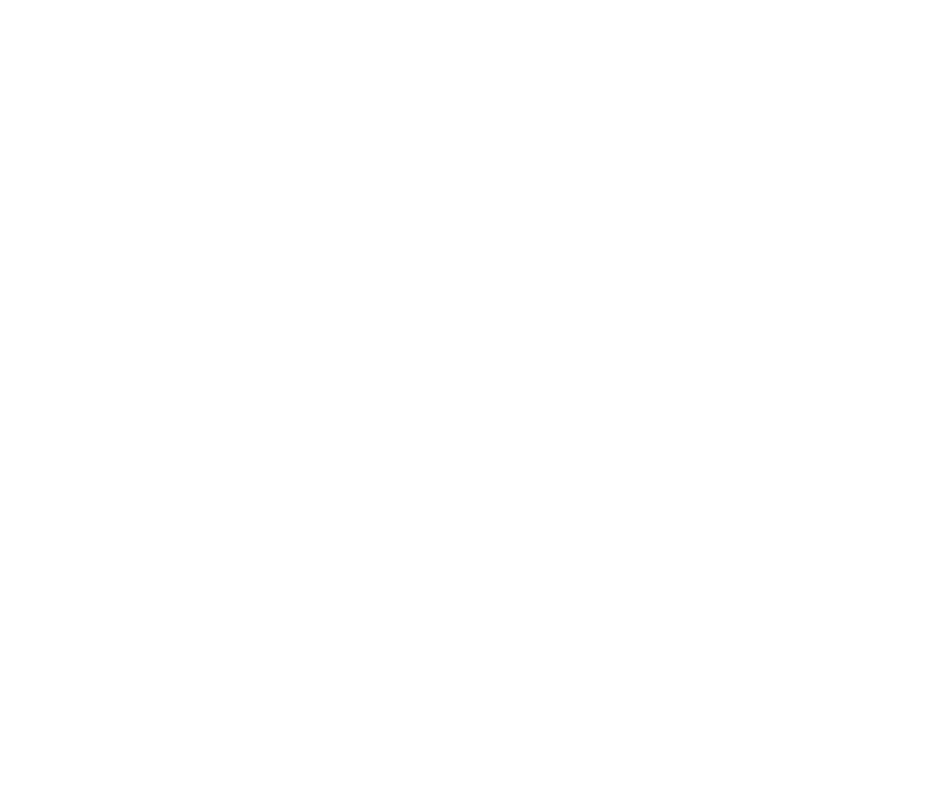
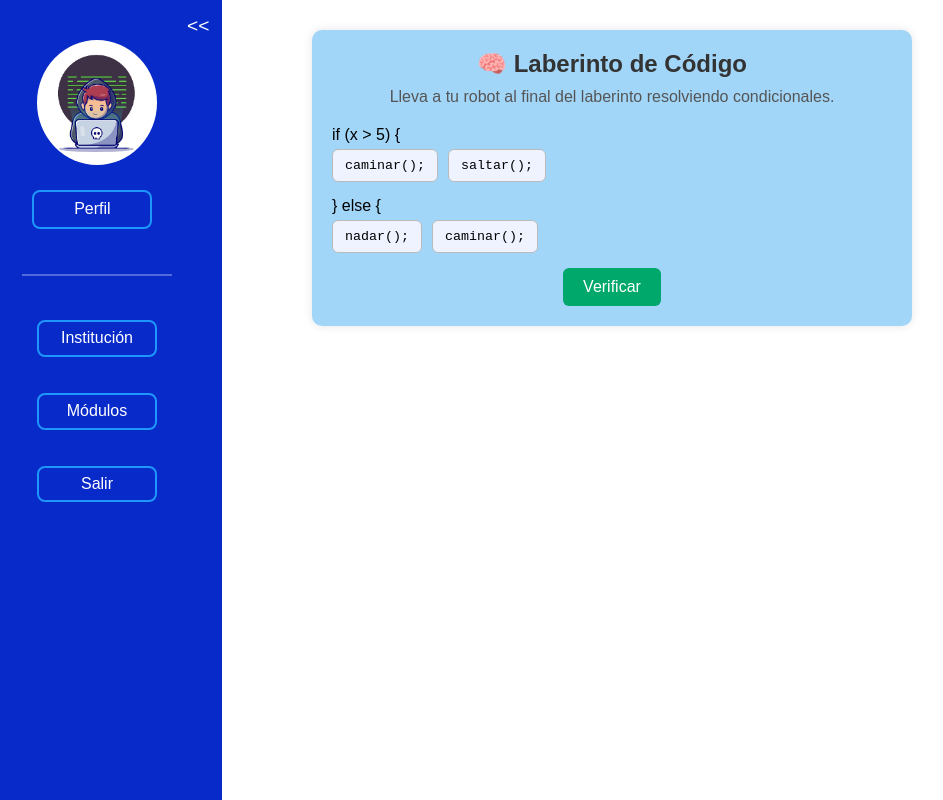
Before and after one commit to Darpsi/Frontend-CodeKids, a React (Create React App) app: page /maze in a window 1280 px wide. Before the commit this address had no page. Shown: the whole page, without its empty margins (28-971 px from the left). Built offline with nearby package versions, Linux system fonts and the light colour scheme; a web font is replaced by a local one.

Commit message:
Modulo 2, minijuegos creados
Creación del minijuego de sort, el laberinto y el bug catcher, aún falta decorarlos y cambiar las preguntas para que se acomoden a los respectivos temas

```diff
--- a/src/assets/styles/Bug-catcher.css
+++ b/src/assets/styles/Bug-catcher.css
@@ -57,3 +57,19 @@
     text-align: center;
     color: #222;
   }
+
+  .caterpillar {
+    position: absolute;
+    transform: scalex(-1);
+    top: 500px;
+    left: 50%;
+    width: 200px;
+    height: 200px;
+    transition: transform 0.2s;
+    z-index: 10;
+  }
+
+  .bug-catcher-end {
+    text-align: center;
+    margin-top: 20px;
+  }
--- /dev/null
+++ b/src/assets/styles/Maze.css
@@ -0,0 +1,96 @@
+.code-maze-card {
+    max-width: 600px;
+    margin: 30px auto;
+    padding: 20px;
+    background-color: #a2d6f9;
+    border-radius: 10px;
+    box-shadow: 0 0 10px rgba(0, 0, 0, 0.1);
+    font-family: sans-serif;
+  }
+
+  .code-maze-title {
+    font-size: 24px;
+    text-align: center;
+    margin-bottom: 10px;
+    color: #333;
+  }
+
+  .code-maze-prompt {
+    font-size: 16px;
+    margin-bottom: 20px;
+    text-align: center;
+    color: #555;
+  }
+
+  .code-maze-step {
+    margin-bottom: 15px;
+  }
+
+  .code-maze-options {
+    display: flex;
+    flex-wrap: wrap;
+    gap: 10px;
+    margin-top: 5px;
+  }
+
+  .code-maze-option {
+    padding: 8px 12px;
+    background-color: #eef3ff;
+    border: 1px solid #bbb;
+    border-radius: 6px;
+    cursor: pointer;
+    font-family: monospace;
+  }
+
+  .code-maze-option.selected {
+    background-color: #aee8c7;
+    border-color: #00a86b;
+  }
+
+  .code-maze-button,
+  .code-maze-next {
+    margin-top: 15px;
+    padding: 10px 20px;
+    background-color: #00a86b;
+    color: white;
+    border: none;
+    border-radius: 6px;
+    font-size: 16px;
+    cursor: pointer;
+    display: block;
+    margin-left: auto;
+    margin-right: auto;
+  }
+
+  .code-maze-button:hover,
+  .code-maze-next:hover {
+    background-color: #008e5b;
+  }
+
+  .code-maze-feedback {
+    margin-top: 15px;
+    font-weight: bold;
+    text-align: center;
+  }
+
+  .code-maze-end {
+    text-align: center;
+    margin-top: 20px;
+    font-size: 18px;
+    color: #444;
+  }
+
+  .code-maze-return {
+    margin-top: 15px;
+    padding: 10px 20px;
+    background-color: #6c757d;
+    color: white;
+    border: none;
+    border-radius: 6px;
+    font-size: 15px;
+    cursor: pointer;
+  }
+
+  .code-maze-return:hover {
+    background-color: #5a6268;
+  }
--- a/src/components/Codesorter.jsx
+++ b/src/components/Codesorter.jsx
@@ -1,33 +1,33 @@
 import React, { useEffect, useState } from "react";
 import "../assets/styles/Code-sorter.css";
+import BarraLateral from "../components/Sidebar";
 
-const CodeSorter = ({ prompt, correctOrder, onSuccess, disabled }) => {
+const CodeSorter = ({ levels }) => {
+  const [currentLevel, setCurrentLevel] = useState(0);
   const [blocks, setBlocks] = useState([]);
   const [feedback, setFeedback] = useState(null);
+  const [levelPassed, setLevelPassed] = useState(false);
+  const [gameFinished, setGameFinished] = useState(false);
 
-  function shuffle(array) {
-    return array
+  const shuffle = (array) =>
+    array
       .map((item) => ({ item, sort: Math.random() }))
       .sort((a, b) => a.sort - b.sort)
       .map(({ item }) => item);
-  }
 
   useEffect(() => {
-    const fallback = [
-      "function saludar() {",
-      '  console.log("Hola mundo");',
-      "}",
-      "saludar();",
-    ];
+    if (!Array.isArray(levels) || currentLevel >= levels.length) return;
 
+    const current = levels[currentLevel];
     const codeToUse =
-      correctOrder && Array.isArray(correctOrder) && correctOrder.length > 0
-        ? correctOrder
-        : fallback;
+      current.correctOrder && Array.isArray(current.correctOrder)
+        ? current.correctOrder
+        : [];
 
     setBlocks(shuffle([...codeToUse]));
-    setFeedback(null); // limpia feedback al cambiar de nivel
-  }, [correctOrder]);
+    setFeedback(null);
+    setLevelPassed(false);
+  }, [currentLevel, levels]);
 
   const handleDrop = (e, index) => {
     const draggedIndex = e.dataTransfer.getData("text/plain");
@@ -45,40 +45,53 @@ const CodeSorter = ({ prompt, correctOrder, onSuccess, disabled }) => {
   };
 
   const checkAnswer = () => {
-    const codeToUse =
-      correctOrder && Array.isArray(correctOrder) && correctOrder.length > 0
-        ? correctOrder
-        : [
-            "function saludar() {",
-            '  console.log("Hola mundo");',
-            "}",
-            "saludar();",
-          ];
+    if (!Array.isArray(levels) || currentLevel >= levels.length) return;
 
-    const current = blocks.map((line) => line.trim()).join("");
-    const expected = codeToUse.map((line) => line.trim()).join("");
+    const current = levels[currentLevel];
+    const correct = Array.isArray(current.correctOrder)
+      ? current.correctOrder
+      : [];
 
-    const isCorrect = current === expected;
+    const normalize = (lines) =>
+      Array.isArray(lines)
+        ? lines.map((line) => line.trim().replace(/\s+/g, " ")).join("")
+        : "";
+
+    const isCorrect = normalize(blocks) === normalize(correct);
 
     if (isCorrect) {
       setFeedback("✅ ¡Perfecto! El código está en orden.");
-      if (onSuccess) onSuccess();
+      setLevelPassed(true);
+      setTimeout(() => {
+        if (currentLevel < levels.length - 1) {
+          setCurrentLevel((prev) => prev + 1);
+        } else {
+          setGameFinished(true);
+        }
+      }, 1000);
     } else {
       setFeedback("❌ Hay algo fuera de orden. Intenta de nuevo.");
     }
   };
 
+  if (!Array.isArray(levels) || levels.length === 0) {
+    return <div className="code-sorter-error">⚠️ No hay niveles disponibles.</div>;
+  }
+
+  const currentPrompt = levels[currentLevel]?.prompt || "";
+
   return (
     <div className="code-sorter-card">
+      <BarraLateral />
       <h2 className="code-sorter-title">🧩 Ordena el Código</h2>
-      <p className="code-sorter-prompt">{prompt}</p>
+      <p className="code-sorter-prompt">{currentPrompt}</p>
 
       <div className="code-sorter-blocks">
         {blocks.map((line, index) => (
           <div
             key={index}
             className="code-sorter-block"
-            draggable={!disabled}
+            draggable={!levelPassed}
             onDragStart={(e) => handleDragStart(e, index)}
             onDragOver={(e) => e.preventDefault()}
             onDrop={(e) => handleDrop(e, index)}
@@ -91,14 +104,25 @@ const CodeSorter = ({ prompt, correctOrder, onSuccess, disabled }) => {
       <button
         className="code-sorter-button"
         onClick={checkAnswer}
-        disabled={disabled}
+        disabled={levelPassed || gameFinished}
       >
         Verificar
       </button>
 
+      {feedback && <div className="code-sorter-feedback">{feedback}</div>}
 
-
-      {feedback && <div className="code-sorter-feedback">{feedback}</div>}
+      {gameFinished && (
+        <div className="code-sorter-finished">
+          🎉 ¡Felicidades! Has completado todos los niveles.
+          <br />
+          <button
+            className="code-sorter-button"
+            onClick={() => (window.location.href = "/modules/2")}
+          >
+            🏠 Volver al Menú Principal
+          </button>
+        </div>
+      )}
     </div>
   );
 };
--- /dev/null
+++ b/src/components/Maze.jsx
@@ -0,0 +1,92 @@
+import React, { useState } from "react";
+import "../assets/styles/Maze.css";
+import "../assets/styles/Maze.css";import BarraLateral from "../components/Sidebar";
+
+const CodeMaze = ({ levels }) => {
+  const [currentLevel, setCurrentLevel] = useState(0);
+  const [path, setPath] = useState([]);
+  const [feedback, setFeedback] = useState(null);
+  const [completed, setCompleted] = useState(false);
+
+  const level = levels[currentLevel];
+
+  const handleChoice = (stepIndex, choice) => {
+    const newPath = [...path];
+    newPath[stepIndex] = choice;
+    setPath(newPath);
+  };
+
+  const checkAnswer = () => {
+    const userPath = path.join(",");
+    const correctPath = level.correctPath.join(",");
+
+    if (userPath === correctPath) {
+      setFeedback("✅ ¡Has salido del laberinto!");
+      setCompleted(true);
+    } else {
+      setFeedback("❌ Camino incorrecto, intenta otra vez.");
+    }
+  };
+
+  const nextLevel = () => {
+    setCurrentLevel((prev) => prev + 1);
+    setPath([]);
+    setFeedback(null);
+    setCompleted(false);
+  };
+
+  return (
+    <div className="code-maze-card">
+        <BarraLateral />
+      <h2 className="code-maze-title">🧠 Laberinto de Código</h2>
+      <p className="code-maze-prompt">{level.prompt}</p>
+
+      {level.steps.map((step, index) => (
+        <div key={index} className="code-maze-step">
+          <p>{step.question}</p>
+          <div className="code-maze-options">
+            {step.options.map((opt, i) => (
+              <button
+                key={i}
+                className={`code-maze-option ${
+                  path[index] === i ? "selected" : ""
+                }`}
+                onClick={() => handleChoice(index, i)}
+              >
+                {opt}
+              </button>
+            ))}
+          </div>
+        </div>
+      ))}
+
+      <button
+        className="code-maze-button"
+        onClick={checkAnswer}
+        disabled={completed}
+      >
+        Verificar
+      </button>
+
+      {feedback && <div className="code-maze-feedback">{feedback}</div>}
+
+      {completed && currentLevel < levels.length - 1 && (
+        <button className="code-maze-next" onClick={nextLevel}>
+          Siguiente Nivel →
+        </button>
+      )}
+
+        {completed && currentLevel === levels.length - 1 && (
+        <div className="code-maze-end">
+            🎉 ¡Completaste todos los niveles!
+            <br />
+            <button className="code-maze-return" onClick={() => window.location.href = "/modules/2"}>
+            ⬅ Volver al Menú Principal
+            </button>
+        </div>
+        )}
+    </div>
+  );
+};
+
+export default CodeMaze;
--- /dev/null
+++ b/src/pages/Maze1.jsx
@@ -0,0 +1,53 @@
+import React from "react";
+import CodeMaze from "../components/Maze";
+
+const levels = [
+  {
+    prompt: "Lleva a tu robot al final del laberinto resolviendo condicionales.",
+    steps: [
+      {
+        question: "if (x > 5) {",
+        options: ["caminar();", "saltar();"],
+      },
+      {
+        question: "} else {",
+        options: ["nadar();", "caminar();"],
+      },
+    ],
+    correctPath: [0, 0],
+  },
+  {
+    prompt: "Selecciona el camino correcto usando bucles.",
+    steps: [
+      {
+        question: "for (let i = 0; i < 3; i++) {",
+        options: ["caminar();", "volar();"],
+      },
+      {
+        question: "}",
+        options: ["esperar();", "romper();"],
+      },
+    ],
+    correctPath: [0, 0],
+  },
+  {
+    prompt: "Resuelve la función misteriosa.",
+    steps: [
+      {
+        question: "function misteriosa() {",
+        options: ["caminar();", "return 'listo';"],
+      },
+      {
+        question: "}",
+        options: ["misteriosa();", "volar();"],
+      },
+    ],
+    correctPath: [1, 0],
+  },
+];
+
+const CodeMazeExample = () => {
+  return <CodeMaze levels={levels} />;
+};
+
+export default CodeMazeExample;
--- /dev/null
+++ b/src/pages/Module2.jsx
@@ -0,0 +1,21 @@
+import Piramide from "../components/Piramide";
+
+const nivelesPersonalizados = [
+  { id: 1, label: "Introducción", info: "Base del funcionamiento de Codekids", ruta: "/level" },
+  { id: 2, label: "Lógica", info: "Examina el orden de las cosas", ruta: "/bugcatcher" },
+  { id: 3, label: "Secuencias", info: "Examina el orden de las cosas", ruta: "/sorter" },
+  { id: 4, label: "Tipos de datos y variables", info: "Aprende tipos de datos básicos.", ruta: "/maze" },
+  { id: 5, label: "Examen Final", info: "¡Demuestra lo aprendido!", ruta: "/exam" },
+];
+
+function PaginaDeNiveles() {
+  return (
+    <Piramide
+      titulo="PIRAMIDE DE CONOCIMIENTO"
+      subtitulo="¡Elije un nivel!"
+      niveles={nivelesPersonalizados}
+    />
+  );
+}
+
+export default PaginaDeNiveles;
--- a/src/routes/AppRouter.jsx
+++ b/src/routes/AppRouter.jsx
@@ -13,7 +13,9 @@ import Maxgame from "../pages/Maxgame";
 import Exam from "../pages/Exam";
 import Levelm from '../pages/Levelm';
 import BugCatcher from '../pages/Bug-1-2';
-import CodeSorter from '../components/Codesorter';
+import CodeSorter from '../pages/Sorter-1-3';
+import Module2 from '../pages/Module2';
+import CodeMazeExample from '../pages/Maze1';
 
 function AppRouter() {
   return (
@@ -33,6 +35,8 @@ function AppRouter() {
         <Route path="/exam" element={<Exam />} />
         <Route path="/bugcatcher" element={<BugCatcher />} />
         <Route path="/sorter" element={<CodeSorter />} />
+        <Route path="/modules/2" element={<Module2 />} />
+        <Route path="/maze" element={<CodeMazeExample />} />
         <Route path="/modules/:moduleId/levels/:levelId" element={<Levelm />} />
         {/* Otras rutas */}
       </Routes>
```
Also changed, not shown: src/assets/styles/Code-sorter.css (+9 -1 lines), src/components/Bug-catcher.jsx (+37 -3 lines), src/pages/Sorter-1-3.jsx (+2 -42 lines), src/assets/images/levels/caterpillar.gif (added).
